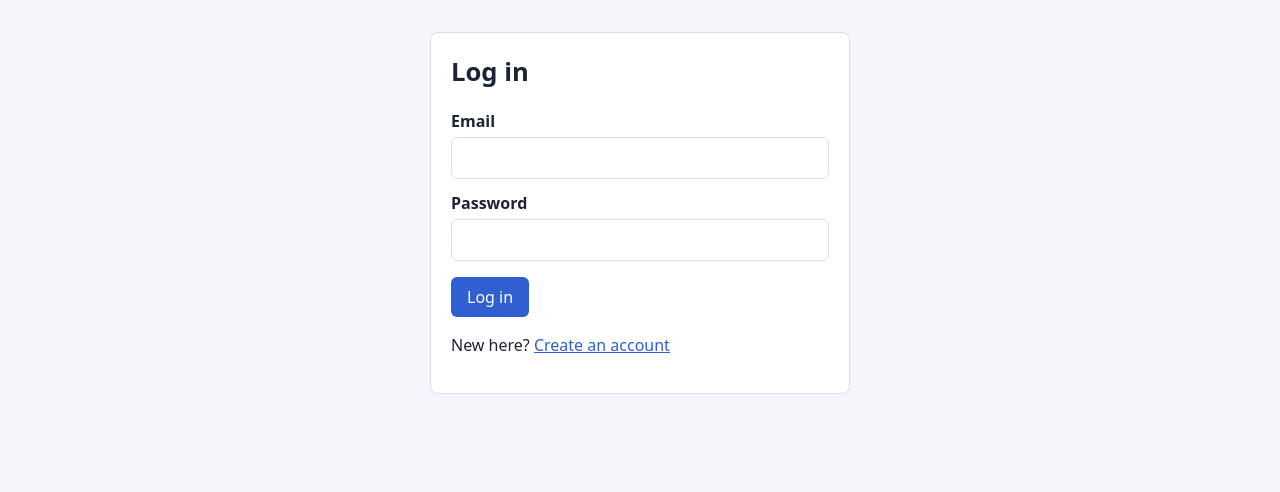
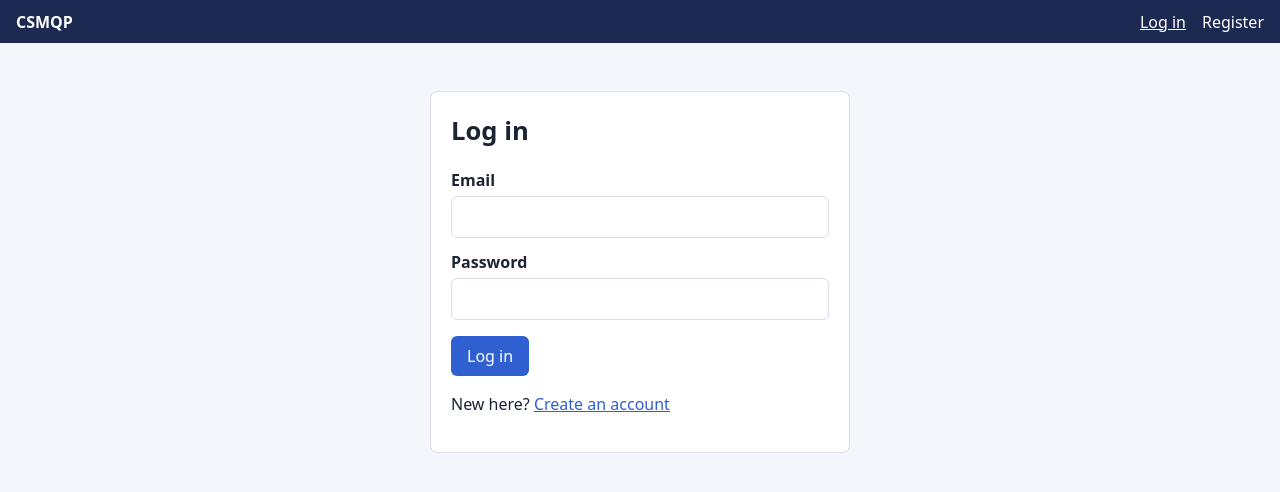
Before and after one commit to bhuvidange/SE_Jackfruit_Team13, a React (Vite) app in the folder client/: page /login in a window 1280 px wide. Shown: the top 492 px of the page. Built offline with nearby package versions, Linux system fonts and the light colour scheme; no server answers.

Commit message:
feat(client): add navbar layout and not-found page

```diff
--- /dev/null
+++ b/client/src/components/Navbar.jsx
@@ -0,0 +1,26 @@
+import { NavLink } from 'react-router-dom';
+import { useAuth } from '../context/AuthContext';
+
+export default function Navbar() {
+  const { user, logout } = useAuth();
+  const isStaff = user && (user.role === 'instructor' || user.role === 'admin');
+
+  return (
+    <nav className="navbar" aria-label="Main">
+      <NavLink to="/" className="brand">CSMQP</NavLink>
+      {user ? (
+        <>
+          <NavLink to="/materials">Study Materials</NavLink>
+          {isStaff && <NavLink to="/questions">Question Bank</NavLink>}
+          <span>{user.name} ({user.role})</span>
+          <button type="button" onClick={logout}>Log out</button>
+        </>
+      ) : (
+        <>
+          <NavLink to="/login">Log in</NavLink>
+          <NavLink to="/register">Register</NavLink>
+        </>
+      )}
+    </nav>
+  );
+}
--- a/client/src/main.jsx
+++ b/client/src/main.jsx
@@ -1,13 +1,17 @@
 import { createRoot } from 'react-dom/client';
 import { BrowserRouter } from 'react-router-dom';
 import App from './App';
+import Navbar from './components/Navbar';
 import { AuthProvider } from './context/AuthContext';
 import './index.css';
 
 createRoot(document.getElementById('root')).render(
   <BrowserRouter>
     <AuthProvider>
-      <App />
+      <Navbar />
+      <main className="container">
+        <App />
+      </main>
     </AuthProvider>
   </BrowserRouter>
 );
```
Also changed, not shown: client/src/pages/NotFound.jsx (added, +12 -0 lines).
